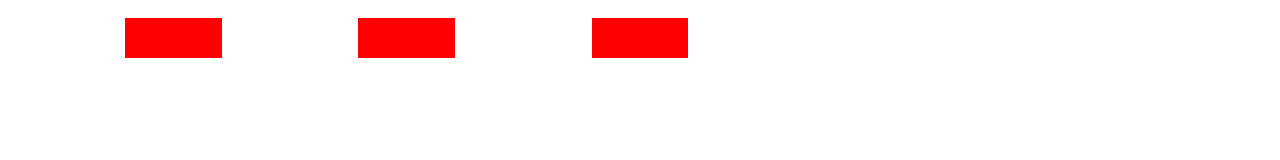
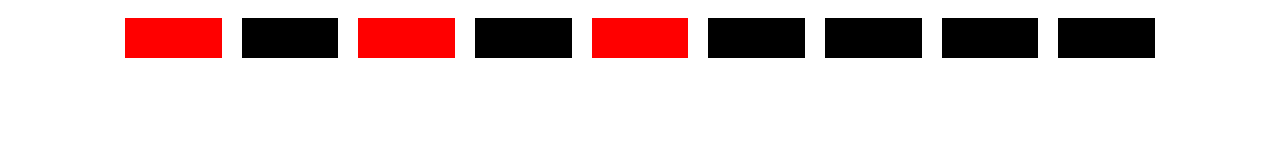
Before and after one commit to Zoe34/the-Importance-of-this, a website: page index.html in a window 1280 px wide. Both pictures are taken after a click on the element 173 px from the left and 38 px from the top of the page. Drawn offline with nearby package versions, Linux system fonts and the light colour scheme.

Commit message:
Create a this function

```diff
--- a/css/style.css
+++ b/css/style.css
@@ -14,7 +14,7 @@
     max-width: 240px;
     margin: 10px;
     padding: 20px;
-    background-color: #fff;
+    background-color: #000;
 
 }
 
--- a/js/script.js
+++ b/js/script.js
@@ -1,4 +1,11 @@
 $('.box').on("click", function(){
-    var classNames = $(this).attr("class").split(" ");
-    $("." + classNames[1]).css('background-color', 'red');
+    var classNames = $(this).attr('class').split(' ');
+    var boxClass = classNames[0];
+    var className = classNames[1];
+    if ($(this).css('background-color') == 'rgb(255,0,0)'){
+        $('.' + className).css('background-color', '#000');
+    } else{
+        $('.' + boxClass).css('background-color', '#000');
+        $('.' + className).css('background-color', 'red');
+    }
 });
```
